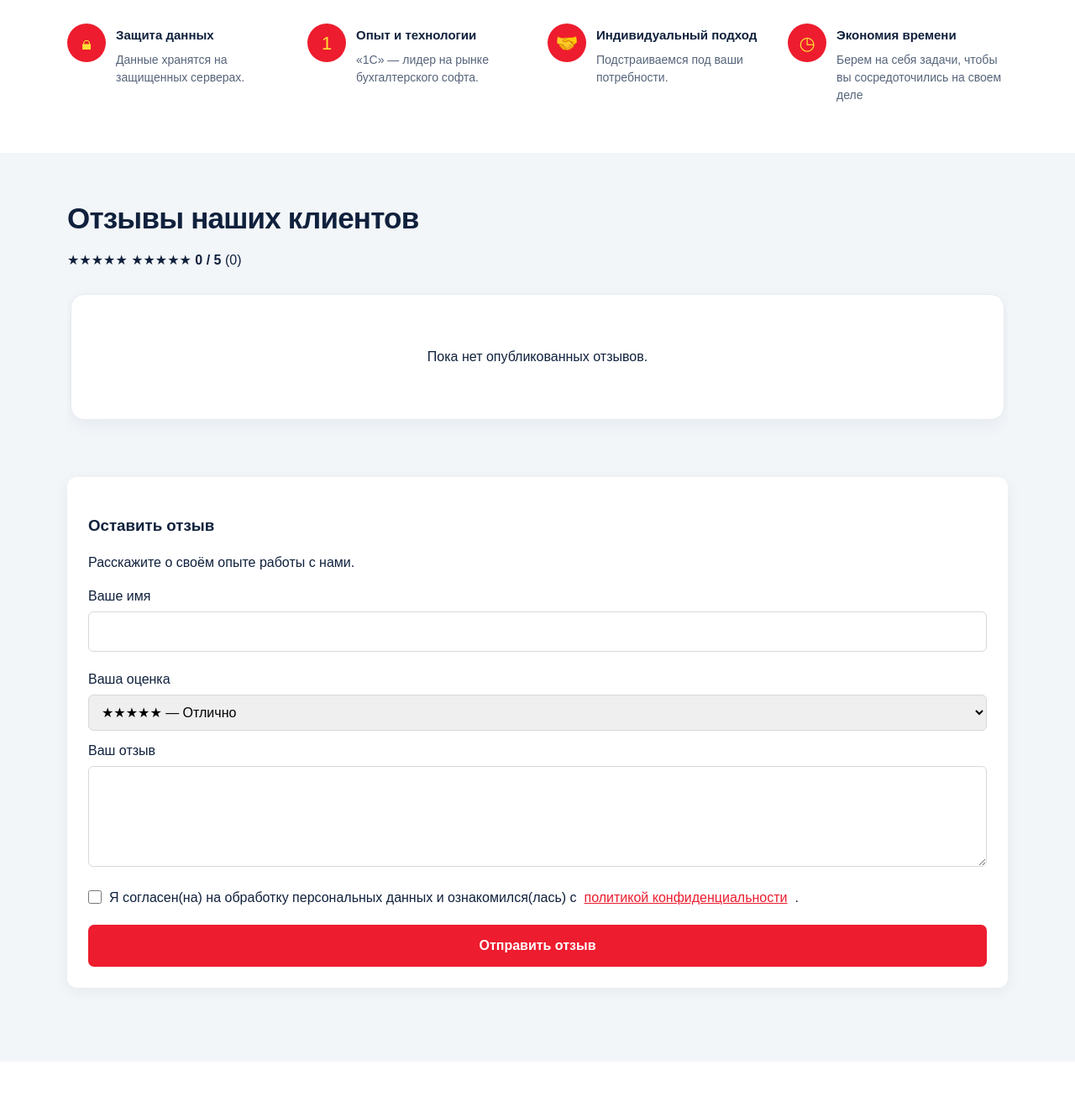
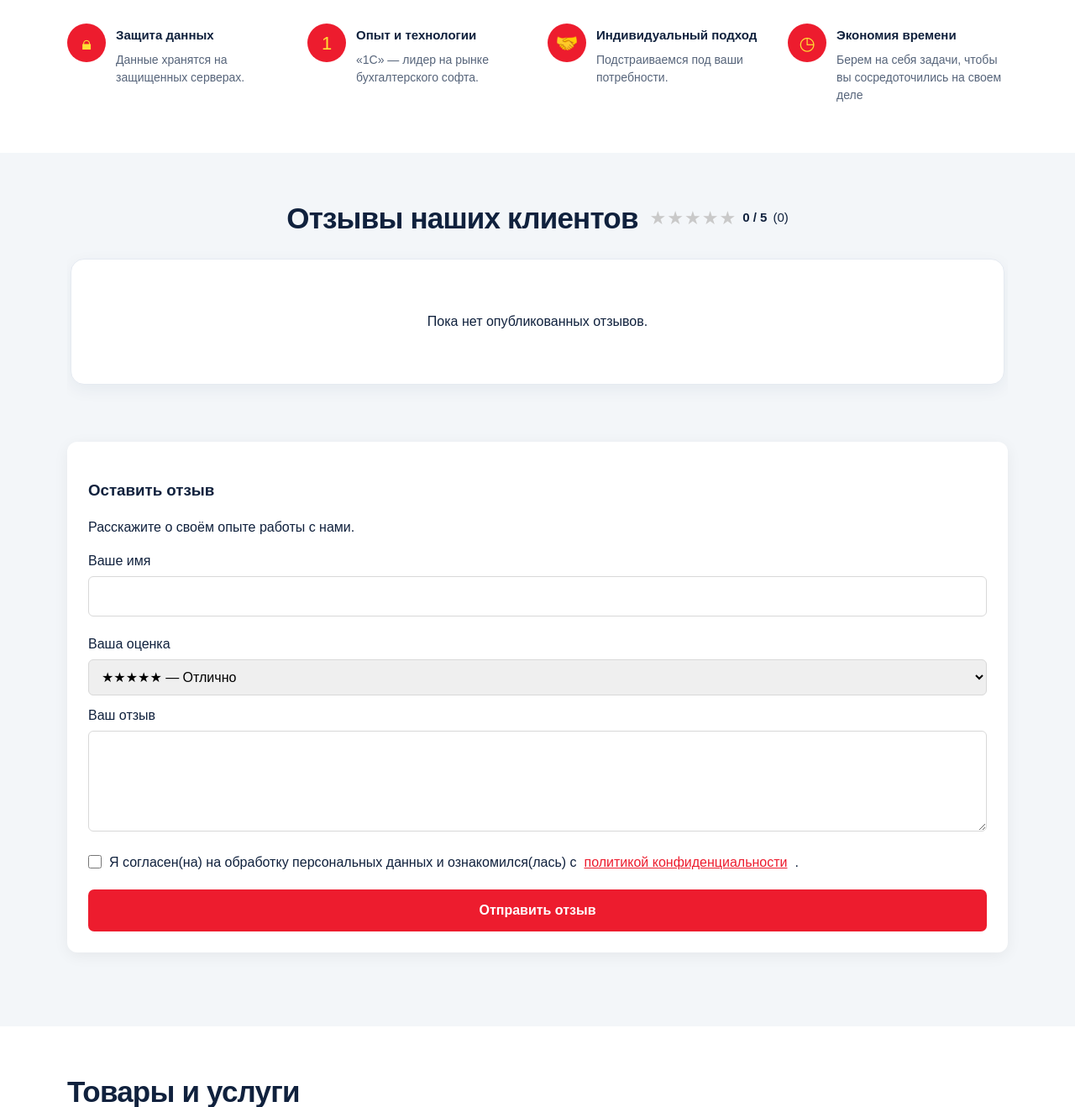
Before and after one commit to tagunovaalena25-png/buh-obsluzhivanie-site, a Flask app: page / in a window 1280 px wide. Shown: the part 1787-3105 px from the top of the page at 84% size. Run offline with Flask 3, Linux system fonts and the light colour scheme; data comes from the database, SQL or seed files in the repository.

Commit message:
Update style.css

```diff
--- a/static/style.css
+++ b/static/style.css
@@ -484,7 +484,7 @@ form a[href*="consent"]:hover {
 .form .consent {
     display: flex;
     align-items: flex-start;
-    gap: 9px;
+    gap: 5px;
 }
 
 .form .consent input[type="checkbox"] {
@@ -600,3 +600,53 @@ form a[href*="consent"]:hover {
     border-radius: 50%;
     flex: 0 0 20px;
 }
+.reviews-heading {
+    display: flex;
+    align-items: center;
+    justify-content: center;
+    flex-wrap: wrap;
+    gap: 14px;
+}
+
+.reviews-heading h2 {
+    margin: 0;
+}
+
+.average-rating {
+    display: flex;
+    align-items: center;
+    gap: 7px;
+    font-size: 15px;
+}
+
+.rating-stars {
+    color: #f5b400;
+    letter-spacing: 1px;
+}
+
+@media (max-width: 600px) {
+    .reviews-heading {
+        flex-direction: column;
+        gap: 8px;
+    }
+}
+.rating-stars {
+    position: relative;
+    display: inline-block;
+    font-size: 22px;
+    letter-spacing: 1px;
+    line-height: 1;
+}
+
+.stars-empty {
+    color: #c9c9c9;
+}
+
+.stars-filled {
+    position: absolute;
+    top: 0;
+    left: 0;
+    overflow: hidden;
+    white-space: nowrap;
+    color: #f5b400;
+}
```
